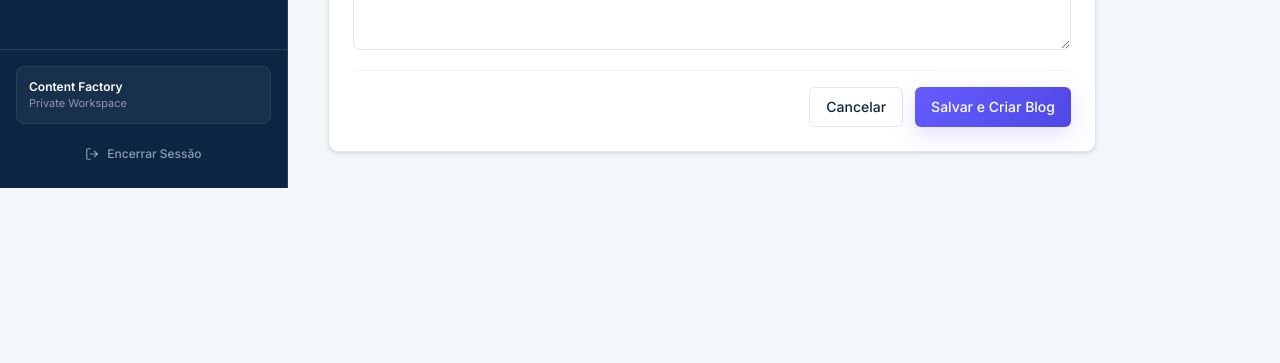
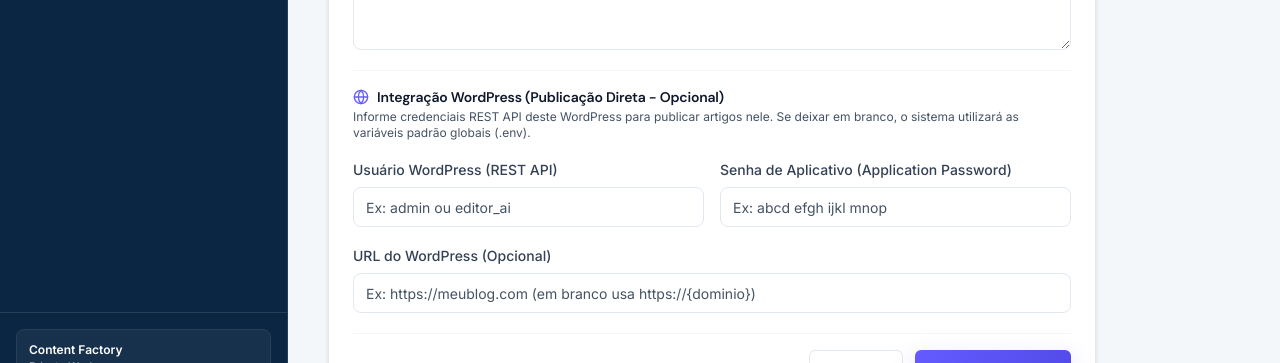
Before and after one commit to kynoviabr/BLOGGER, a Next.js app: page /blogs/new in a window 1280 px wide. Shown: the part 703-1066 px from the top of the page. Before the commit the page ends 891 px from the top, so only its background shows below. Built offline with nearby package versions, Linux system fonts and the light colour scheme; no server answers.

Commit message:
feat: suporte a credenciais e endpoints wordpress individuais por blog

```diff
--- a/app/actions/blog.ts
+++ b/app/actions/blog.ts
@@ -3,7 +3,7 @@
 import { revalidatePath } from "next/cache";
 import { redirect } from "next/navigation";
 import { BlogService } from "@/services/blog.service";
-import { BlogInsert, BlogUpdate } from "@/types/blog";
+import { BlogInsert, BlogUpdate, WordPressConfig } from "@/types/blog";
 import { requireAuth } from "@/lib/supabase/auth";
 import { createBlogSchema, updateBlogSchema } from "@/lib/validations/blog.schema";
 import { slugify } from "@/lib/utils";
@@ -31,6 +31,9 @@ export async function createBlogAction(
       audience: formData.get("audience") || null,
       default_language: formData.get("default_language") || "pt-BR",
       description: formData.get("description") || null,
+      wp_site_url: formData.get("wp_site_url") || null,
+      wp_username: formData.get("wp_username") || null,
+      wp_application_password: formData.get("wp_application_password") || null,
     };
 
     const validation = createBlogSchema.safeParse(rawInput);
@@ -38,8 +41,13 @@ export async function createBlogAction(
       return { error: validation.error.issues[0]?.message || "Dados do blog inválidos." };
     }
 
-    const { name, slug, domain, niche, audience, default_language, description } = validation.data;
+    const { name, slug, domain, niche, audience, default_language, description, wp_site_url, wp_username, wp_application_password } = validation.data;
     const finalSlug = slug && slug.trim().length > 0 ? slugify(slug) : slugify(name);
+
+    const wordpressConfig: WordPressConfig = {};
+    if (wp_site_url && wp_site_url.trim()) wordpressConfig.wp_site_url = wp_site_url.trim();
+    if (wp_username && wp_username.trim()) wordpressConfig.wp_username = wp_username.trim();
+    if (wp_application_password && wp_application_password.trim()) wordpressConfig.wp_application_password = wp_application_password.trim();
 
     const input: BlogInsert = {
       name,
@@ -51,7 +59,12 @@ export async function createBlogAction(
       description: description || null,
       status: "active",
       theme_config: { primary_color: "#2563eb", dark_mode: true },
-      editorial_config: { min_words: 1200, max_words: 2500, tone: "autoritário e prático" },
+      editorial_config: {
+        min_words: 1200,
+        max_words: 2500,
+        tone: "autoritário e prático",
+        ...(Object.keys(wordpressConfig).length > 0 ? { wordpress: wordpressConfig } : {}),
+      },
       seo_config: { author_name: "Content Factory AI" },
       monetization_config: {},
     };
@@ -87,6 +100,9 @@ export async function updateBlogAction(
       description: formData.get("description") || null,
       default_language: formData.get("default_language") || undefined,
       status: formData.get("status"),
+      wp_site_url: formData.get("wp_site_url") || null,
+      wp_username: formData.get("wp_username") || null,
+      wp_application_password: formData.get("wp_application_password") || null,
     };
 
     const validation = updateBlogSchema.safeParse(rawInput);
@@ -94,8 +110,42 @@ export async function updateBlogAction(
       return { error: validation.error.issues[0]?.message || "Dados de atualização inválidos." };
     }
 
+    const blog = await BlogService.getBlogById(id);
+    if (!blog) {
+      return { error: "Blog não encontrado." };
+    }
+
+    const currentEd = (blog.editorial_config as Record<string, unknown>) || {};
+    const currentWp = (currentEd.wordpress as WordPressConfig) || {};
+
+    const updatedWp: WordPressConfig = {
+      ...currentWp,
+    };
+
+    const wpSiteUrlVal = validation.data.wp_site_url?.trim();
+    if (wpSiteUrlVal !== undefined) {
+      updatedWp.wp_site_url = wpSiteUrlVal ? wpSiteUrlVal : undefined;
+    }
+
+    const wpUserVal = validation.data.wp_username?.trim();
+    if (wpUserVal !== undefined) {
+      updatedWp.wp_username = wpUserVal ? wpUserVal : undefined;
+    }
+
+    // Se uma nova senha de aplicação foi digitada, atualiza. Se deixada em branco, mantém a existente.
+    const wpPassVal = validation.data.wp_application_password?.trim();
+    if (wpPassVal && wpPassVal.length > 0) {
+      updatedWp.wp_application_password = wpPassVal;
+    }
+
+    const { wp_site_url, wp_username, wp_application_password, ...baseUpdates } = validation.data;
+
     const updates: BlogUpdate = {
-      ...validation.data,
+      ...baseUpdates,
+      editorial_config: {
+        ...currentEd,
+        wordpress: updatedWp,
+      },
     };
 
     // 3. Persistência real
--- a/app/api/content/[id]/publish/route.ts
+++ b/app/api/content/[id]/publish/route.ts
@@ -1,7 +1,7 @@
 import { NextRequest, NextResponse } from 'next/server';
 import { requireAuth } from '@/lib/supabase/auth';
 import { getSupabaseServerClient } from '@/lib/supabase/server';
-import { createPublisherProvider } from '@/services/publisher';
+import { createPublisherProvider, createPublisherProviderForBlog } from '@/services/publisher';
 import { PublishingError } from '@/lib/errors/publisher.errors';
 import { logger } from '@/lib/logger';
 import { LogService } from '@/services/log.service';
@@ -66,13 +66,8 @@ export async function POST(
       }
     }
 
-    // 3. Instanciar WordPressProvider via Factory
-    const blogDomain = blog?.domain
-      ? (blog.domain.startsWith('http') ? blog.domain : `https://${blog.domain}`)
-      : undefined;
-    const publisher = createPublisherProvider({
-      siteUrl: blogDomain || process.env.WORDPRESS_SITE_URL,
-    });
+    // 3. Instanciar WordPressProvider via Factory com credenciais específicas do blog
+    const publisher = createPublisherProviderForBlog(blog);
 
     logger.info('API.publish', `Iniciando publicação com ${publisher.name} para o artigo ${id}`, {
       categorySlug,
--- a/app/api/cron/publish-content/route.ts
+++ b/app/api/cron/publish-content/route.ts
@@ -1,7 +1,7 @@
 import { NextRequest, NextResponse } from 'next/server';
 import { verifyCronSecret } from '@/lib/auth/cron';
 import { getSupabaseAdminClient } from '@/lib/supabase/admin';
-import { createPublisherProvider } from '@/services/publisher';
+import { createPublisherProvider, createPublisherProviderForBlog } from '@/services/publisher';
 import { logger } from '@/lib/logger';
 import { Json } from '@/types/database';
 
@@ -55,7 +55,6 @@ export async function GET(request: NextRequest) {
       });
     }
 
-    const publisher = createPublisherProvider();
     const results = [];
 
     // 3. Processar cada artigo do lote
@@ -67,6 +66,8 @@ export async function GET(request: NextRequest) {
         logger.warn('Cron.publishContent', `Artigo ${article.id} sem corpo de texto. Ignorando.`);
         continue;
       }
+
+      const publisher = createPublisherProviderForBlog(article.blog);
 
       try {
         logger.info('Cron.publishContent', `Publicando artigo: "${article.title}"`, {
--- a/app/blogs/new/page.tsx
+++ b/app/blogs/new/page.tsx
@@ -3,7 +3,7 @@
 import * as React from "react";
 import { useActionState } from "react";
 import Link from "next/link";
-import { ArrowLeft, AlertCircle, Loader2 } from "lucide-react";
+import { ArrowLeft, AlertCircle, Loader2, Globe } from "lucide-react";
 import { PageHeader } from "@/components/shared/page-header";
 import { Card, CardContent, CardHeader, CardTitle, CardDescription } from "@/components/ui/card";
 import { Button } from "@/components/ui/button";
@@ -112,6 +112,55 @@ export default function NewBlogPage() {
               />
             </div>
 
+            {/* Integração WordPress */}
+            <div className="pt-4 border-t border-slate-100 dark:border-slate-800 space-y-4">
+              <div>
+                <h4 className="text-sm font-semibold text-slate-900 dark:text-slate-100 flex items-center gap-2">
+                  <Globe className="h-4 w-4 text-primary" />
+                  Integração WordPress (Publicação Direta - Opcional)
+                </h4>
+                <p className="text-xs text-muted-foreground mt-0.5">
+                  Informe credenciais REST API deste WordPress para publicar artigos nele. Se deixar em branco, o sistema utilizará as variáveis padrão globais (.env).
+                </p>
+              </div>
+
+              <div className="grid grid-cols-1 gap-4 sm:grid-cols-2">
+                <div className="space-y-1.5">
+                  <label className="text-sm font-medium text-slate-700 dark:text-slate-300">
+                    Usuário WordPress (REST API)
+                  </label>
+                  <Input
+                    name="wp_username"
+                    placeholder="Ex: admin ou editor_ai"
+                    disabled={isPending}
+                  />
+                </div>
+                <div className="space-y-1.5">
+                  <label className="text-sm font-medium text-slate-700 dark:text-slate-300">
+                    Senha de Aplicativo (Application Password)
+                  </label>
+                  <Input
+                    name="wp_application_password"
+                    type="password"
+                    placeholder="Ex: abcd efgh ijkl mnop"
+                    disabled={isPending}
+                    autoComplete="new-password"
+                  />
+                </div>
+              </div>
+
+              <div className="space-y-1.5">
+                <label className="text-sm font-medium text-slate-700 dark:text-slate-300">
+                  URL do WordPress (Opcional)
+                </label>
+                <Input
+                  name="wp_site_url"
+                  placeholder="Ex: https://meublog.com (em branco usa https://{dominio})"
+                  disabled={isPending}
+                />
+              </div>
+            </div>
+
             <div className="flex justify-end gap-3 pt-4 border-t border-slate-100 dark:border-slate-800">
               <Link href="/blogs">
                 <Button type="button" variant="outline" disabled={isPending}>
--- a/components/blogs/blog-edit-form.tsx
+++ b/components/blogs/blog-edit-form.tsx
@@ -2,9 +2,9 @@
 
 import * as React from "react";
 import { useActionState } from "react";
-import { AlertCircle, Loader2 } from "lucide-react";
+import { AlertCircle, Loader2, Globe } from "lucide-react";
 import { updateBlogAction, ActionResult } from "@/app/actions/blog";
-import { BlogWithRelations } from "@/types/blog";
+import { BlogWithRelations, WordPressConfig } from "@/types/blog";
 import { Button } from "@/components/ui/button";
 import { Input } from "@/components/ui/input";
 import { Textarea } from "@/components/ui/textarea";
@@ -20,6 +20,9 @@ const initialState: ActionResult = {};
 export function BlogEditForm({ blog }: BlogEditFormProps) {
   const updateWithId = updateBlogAction.bind(null, blog.id);
   const [state, formAction, isPending] = useActionState(updateWithId, initialState);
+
+  const edConfig = (blog.editorial_config as Record<string, unknown>) || {};
+  const wpConfig = (edConfig.wordpress as WordPressConfig) || {};
 
   return (
     <div>
@@ -97,6 +100,60 @@ export function BlogEditForm({ blog }: BlogEditFormProps) {
           />
         </div>
 
+        {/* Seção de Credenciais WordPress */}
+        <div className="pt-4 border-t border-slate-100 dark:border-slate-800 space-y-4">
+          <div>
+            <h4 className="text-sm font-semibold text-slate-900 dark:text-slate-100 flex items-center gap-2">
+              <Globe className="h-4 w-4 text-primary" />
+              Integração WordPress (Publicação Direta)
+            </h4>
+            <p className="text-xs text-muted-foreground mt-0.5">
+              Credenciais da REST API exclusivas deste blog. Se não preenchidas, o sistema usa as variáveis padrão globais (.env).
+            </p>
+          </div>
+
+          <div className="grid grid-cols-1 gap-4 sm:grid-cols-2">
+            <div className="space-y-1.5">
+              <label className="text-sm font-medium text-slate-700 dark:text-slate-300">
+                Usuário WordPress (REST API)
+              </label>
+              <Input
+                name="wp_username"
+                defaultValue={wpConfig.wp_username || ""}
+                placeholder="Ex: admin ou editor_ai"
+                disabled={isPending}
+              />
+            </div>
+            <div className="space-y-1.5">
+              <label className="text-sm font-medium text-slate-700 dark:text-slate-300">
+                Senha de Aplicativo (Application Password)
+              </label>
+              <Input
+                name="wp_application_password"
+                type="password"
+                placeholder={wpConfig.wp_application_password ? "•••••••••••• (deixe em branco p/ manter)" : "Ex: abcd efgh ijkl mnop"}
+                disabled={isPending}
+                autoComplete="new-password"
+              />
+            </div>
+          </div>
+
+          <div className="space-y-1.5">
+            <label className="text-sm font-medium text-slate-700 dark:text-slate-300">
+              URL do WordPress (Opcional)
+            </label>
+            <Input
+              name="wp_site_url"
+              defaultValue={wpConfig.wp_site_url || ""}
+              placeholder={`Ex: https://${blog.domain}`}
+              disabled={isPending}
+            />
+            <p className="text-[11px] text-muted-foreground">
+              Deixe em branco para usar automaticamente https://{blog.domain}.
+            </p>
+          </div>
+        </div>
+
         <div className="flex justify-end gap-3 pt-3 border-t border-slate-100 dark:border-slate-800">
           <Button type="submit" disabled={isPending}>
             {isPending ? (
--- a/lib/validations/blog.schema.ts
+++ b/lib/validations/blog.schema.ts
@@ -8,6 +8,9 @@ export const createBlogSchema = z.object({
   audience: z.string().trim().max(200).optional().nullable(),
   default_language: z.string().trim().min(2).max(10).default('pt-BR'),
   description: z.string().trim().max(1000).optional().nullable(),
+  wp_site_url: z.string().trim().max(255).optional().nullable().or(z.literal('')),
+  wp_username: z.string().trim().max(100).optional().nullable().or(z.literal('')),
+  wp_application_password: z.string().trim().max(255).optional().nullable().or(z.literal('')),
 });
 
 export const updateBlogSchema = z.object({
@@ -20,6 +23,9 @@ export const updateBlogSchema = z.object({
   status: z.enum(['active', 'inactive', 'archived'], {
     message: 'Status do blog inválido.',
   }),
+  wp_site_url: z.string().trim().max(255).optional().nullable().or(z.literal('')),
+  wp_username: z.string().trim().max(100).optional().nullable().or(z.literal('')),
+  wp_application_password: z.string().trim().max(255).optional().nullable().or(z.literal('')),
 });
 
 export type CreateBlogInput = z.infer<typeof createBlogSchema>;
--- a/services/pipeline.service.ts
+++ b/services/pipeline.service.ts
@@ -1,7 +1,7 @@
 import { getSupabaseAdminClient } from '@/lib/supabase/admin';
 import { createAIProvider, createImageProvider } from '@/services/ai';
 import { ResearchService } from '@/services/research';
-import { createPublisherProvider } from '@/services/publisher';
+import { createPublisherProvider, createPublisherProviderForBlog } from '@/services/publisher';
 import { logger } from '@/lib/logger';
 import { Json } from '@/types/database';
 import { validateEditorialScope } from '@/services/editorial/scope-guard';
@@ -324,12 +324,7 @@ export class PipelineService {
       }
 
       // 6. ETAPA 3: Publicar no WordPress
-      const blogDomain = blog?.domain
-        ? (blog.domain.startsWith('http') ? blog.domain : `https://${blog.domain}`)
-        : undefined;
-      const publisher = createPublisherProvider({
-        siteUrl: blogDomain || process.env.WORDPRESS_SITE_URL,
-      });
+      const publisher = createPublisherProviderForBlog(blog);
 
       let wpFeaturedMediaId: string | number | undefined;
 
--- a/services/publisher/factory.ts
+++ b/services/publisher/factory.ts
@@ -33,3 +33,44 @@ export function createPublisherProvider(options: PublisherFactoryOptions = {}):
     applicationPassword: appPassword,
   });
 }
+
+/**
+ * Extrai as credenciais e endpoint do WordPress configurados para um Blog específico.
+ * Se não estiverem preenchidos no cadastro do Blog, faz fallback para as variáveis de ambiente globais.
+ */
+export function getWordPressConfigForBlog(blog?: {
+  domain?: string | null;
+  editorial_config?: unknown;
+} | null): PublisherFactoryOptions {
+  const edConfig = blog?.editorial_config as Record<string, unknown> | null;
+  const wpConfig = edConfig?.wordpress as {
+    wp_site_url?: string;
+    wp_username?: string;
+    wp_application_password?: string;
+  } | undefined;
+
+  let siteUrl = wpConfig?.wp_site_url?.trim();
+  if (!siteUrl && blog?.domain) {
+    siteUrl = blog.domain.startsWith('http') ? blog.domain : `https://${blog.domain}`;
+  }
+
+  return {
+    siteUrl: siteUrl || process.env.WORDPRESS_SITE_URL,
+    username: wpConfig?.wp_username?.trim() || process.env.WORDPRESS_USERNAME,
+    applicationPassword: wpConfig?.wp_application_password?.trim() || process.env.WORDPRESS_APPLICATION_PASSWORD,
+  };
+}
+
+/**
+ * Cria uma instância do PublisherProvider com credenciais específicas do Blog.
+ */
+export function createPublisherProviderForBlog(
+  blog?: { domain?: string | null; editorial_config?: unknown } | null,
+  options?: Partial<PublisherFactoryOptions>
+): PublisherProvider {
+  const blogOptions = getWordPressConfigForBlog(blog);
+  return createPublisherProvider({
+    ...blogOptions,
+    ...options,
+  });
+}
```
Also changed, not shown: types/blog.ts (+7 -0 lines).
